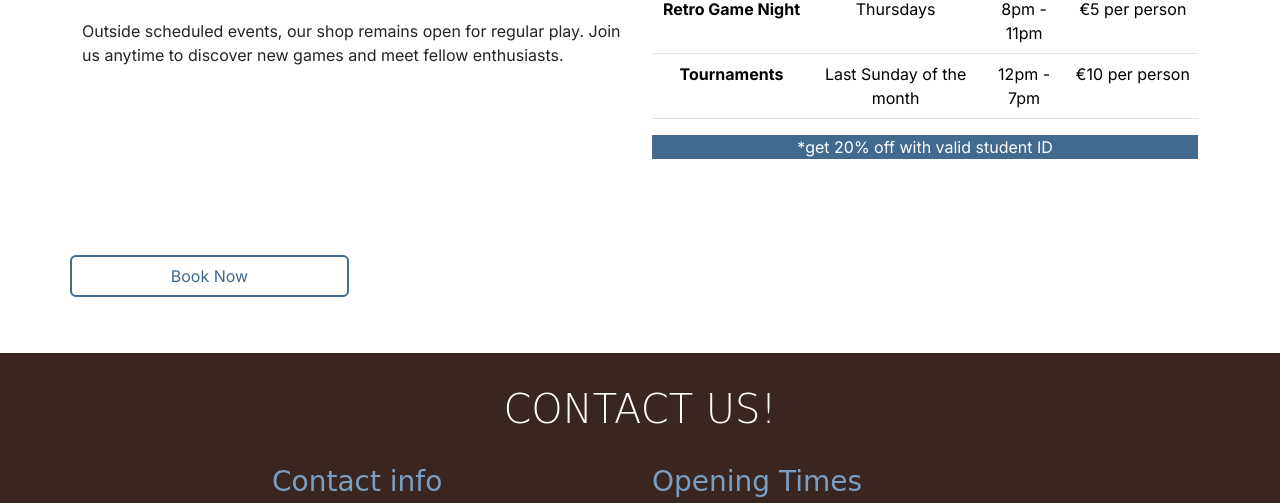
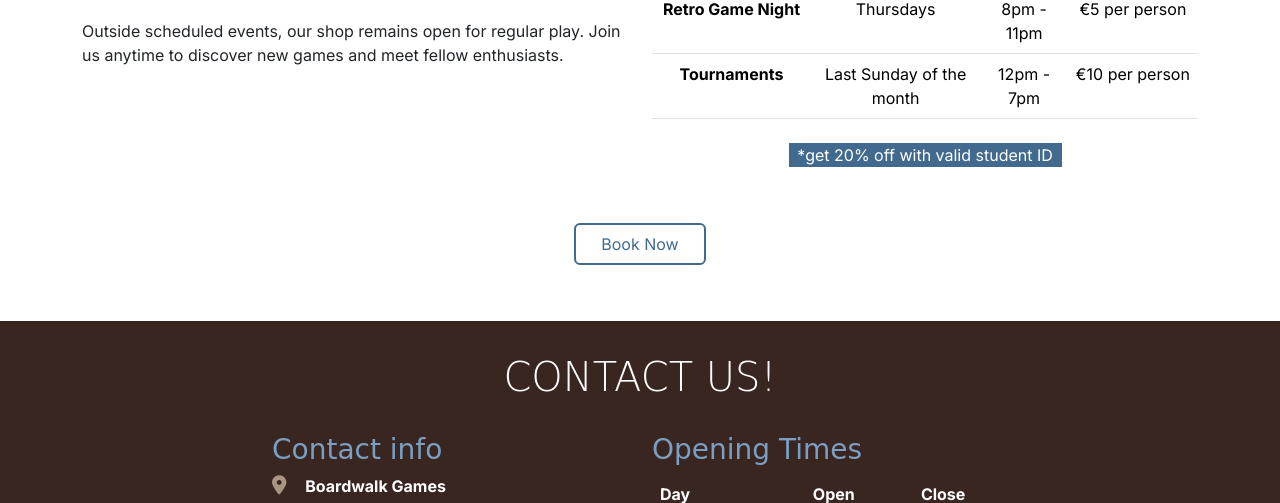
Before and after one commit to bertellis/boardwalk-games, a plain HTML site: page index.html in a window 1280 px wide. Shown: the part 1427-1930 px from the top of the page. Drawn offline with nearby package versions, Linux system fonts and the light colour scheme; a web font is replaced by a local one.

Commit message:
book now button placement

```diff
--- a/index.html
+++ b/index.html
@@ -242,16 +242,16 @@
                         </tr>
                     </tbody>
                 </table>
-                <div id="bg-fill">*get 20% off with valid student ID</div>
-            </div>
+                <div class="text-center mt-4">
+                    <div id="bg-fill" class="col-12 col-md-6 mx-auto">
+                        *get 20% off with valid student ID
+                    </div>
+                </div>
+        </div>
+        </div>
+        <div class="text-center mt-4"><a href="booking.html" class="btn custom-button-outline mb-4">Book Now</a></div>
+    </section>
 
-        </div>
-    </section>
-    <section class="container section">
-        <div class="row text center col-4 col-md-3 col-xl-3">
-            <a href="booking.html" class="btn custom-button-outline mb-4">Book Now</a>
-        </div>
-    </section>
 
     <!--Footer / contact section-->
     <!--mt-auto added to push footer to the bottom-->
```
